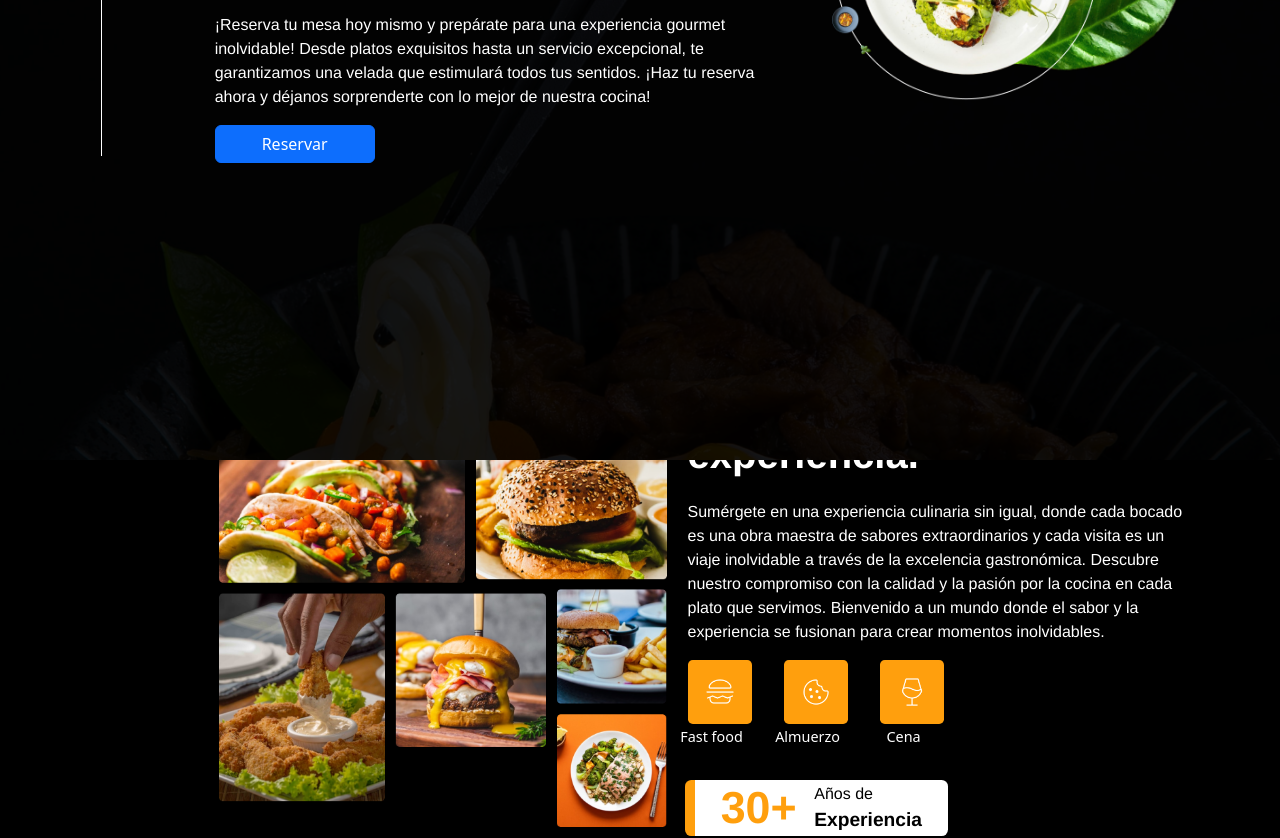
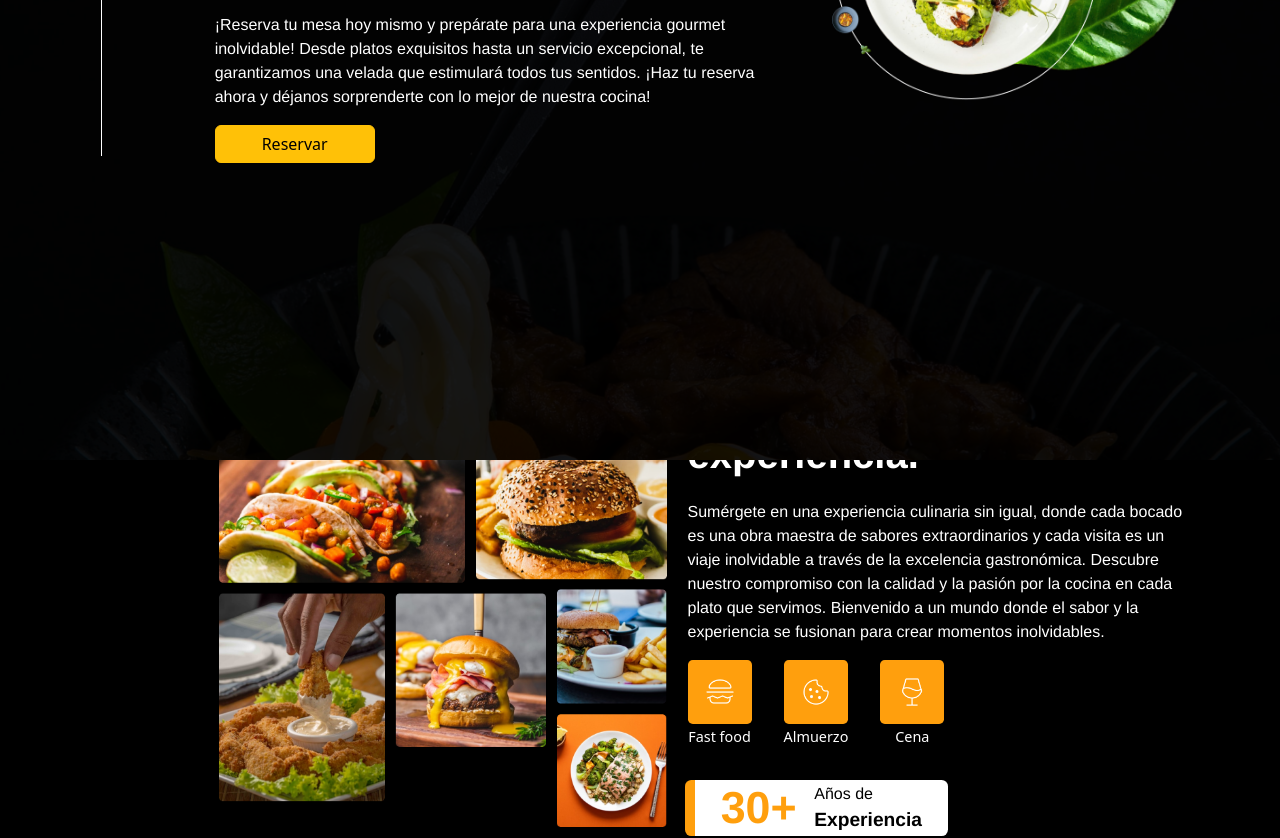
Before and after one commit to ftarulli/fd-git, a React (Vite) app: page / in a window 1280 px wide. Shown: the part 340-1178 px from the top of the page. Built offline with nearby package versions, Linux system fonts and the light colour scheme.

Commit message:
acomodo el margin de texto iconos de sección elegirnos

```diff
--- a/src/css/home.css
+++ b/src/css/home.css
@@ -148,7 +148,7 @@
 }
 
 .iconos-texto-elegirnos div span {
-  margin-left: 1rem;
+  margin-left: 2rem;
   font-size: 0.9rem;
 }
 
@@ -287,7 +287,7 @@
 
 .btn .boton-chefs {
   border-radius: 5rem;
-  border-color: #ff9f0d !important;
+  border-color: #ff9f0d;
   width: 10rem;
 }
 
--- a/src/pages/HomePage.jsx
+++ b/src/pages/HomePage.jsx
@@ -57,7 +57,7 @@ const HomePage = () => {
               mejor de nuestra cocina!
             </p>
 
-            <button className="btn btn-primary boton-reserva ">Reservar</button>
+            <button className="btn btn-warning boton-reserva ">Reservar</button>
           </div>
 
           {/* Columna imagen principal */}
@@ -434,7 +434,7 @@ const HomePage = () => {
             </p>
 
             <div>
-              <button className="btn btn-outline-primary">
+              <button className="btn btn-outline-warning">
                 Reservar Online
               </button>
             </div>
```
